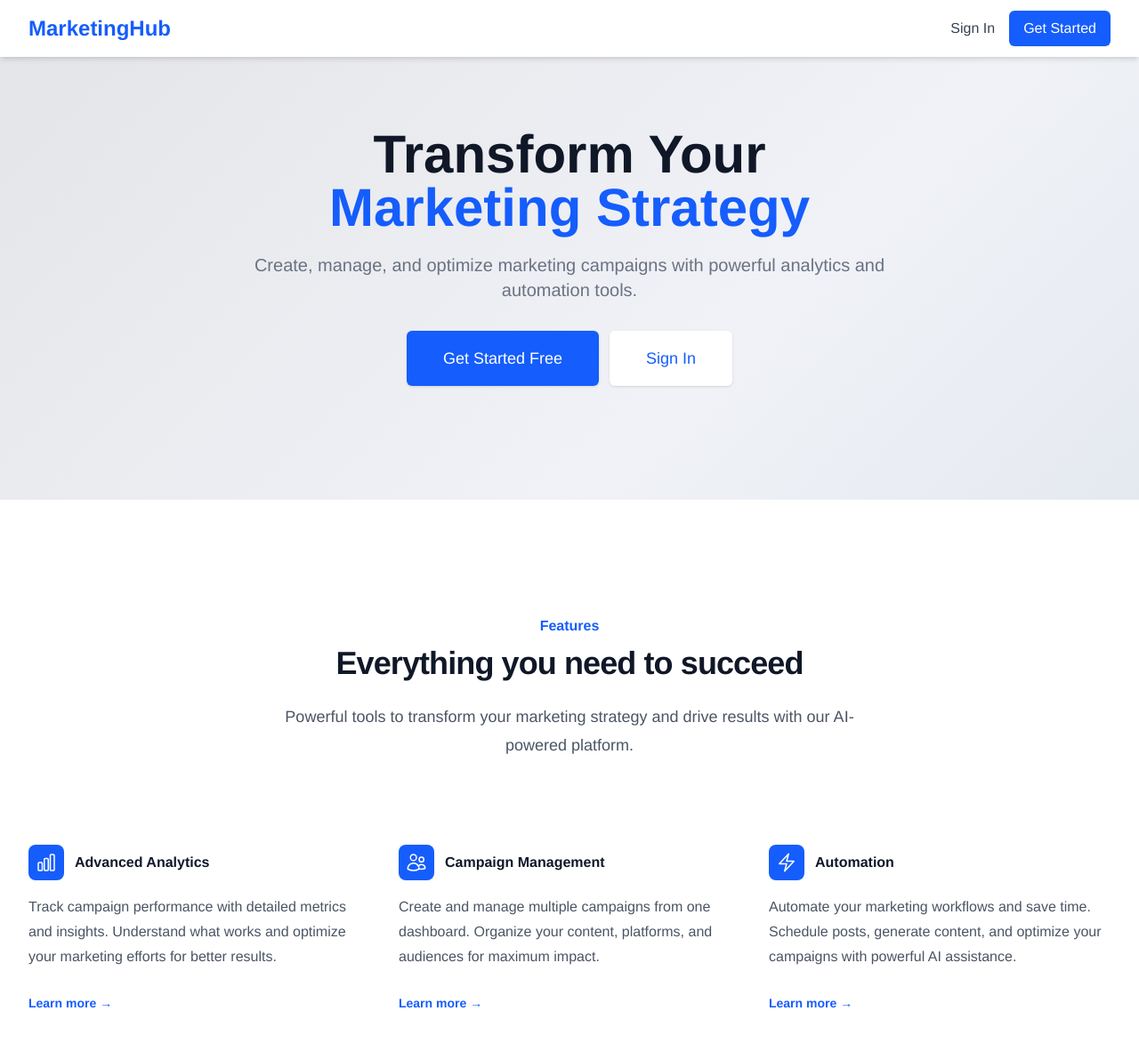
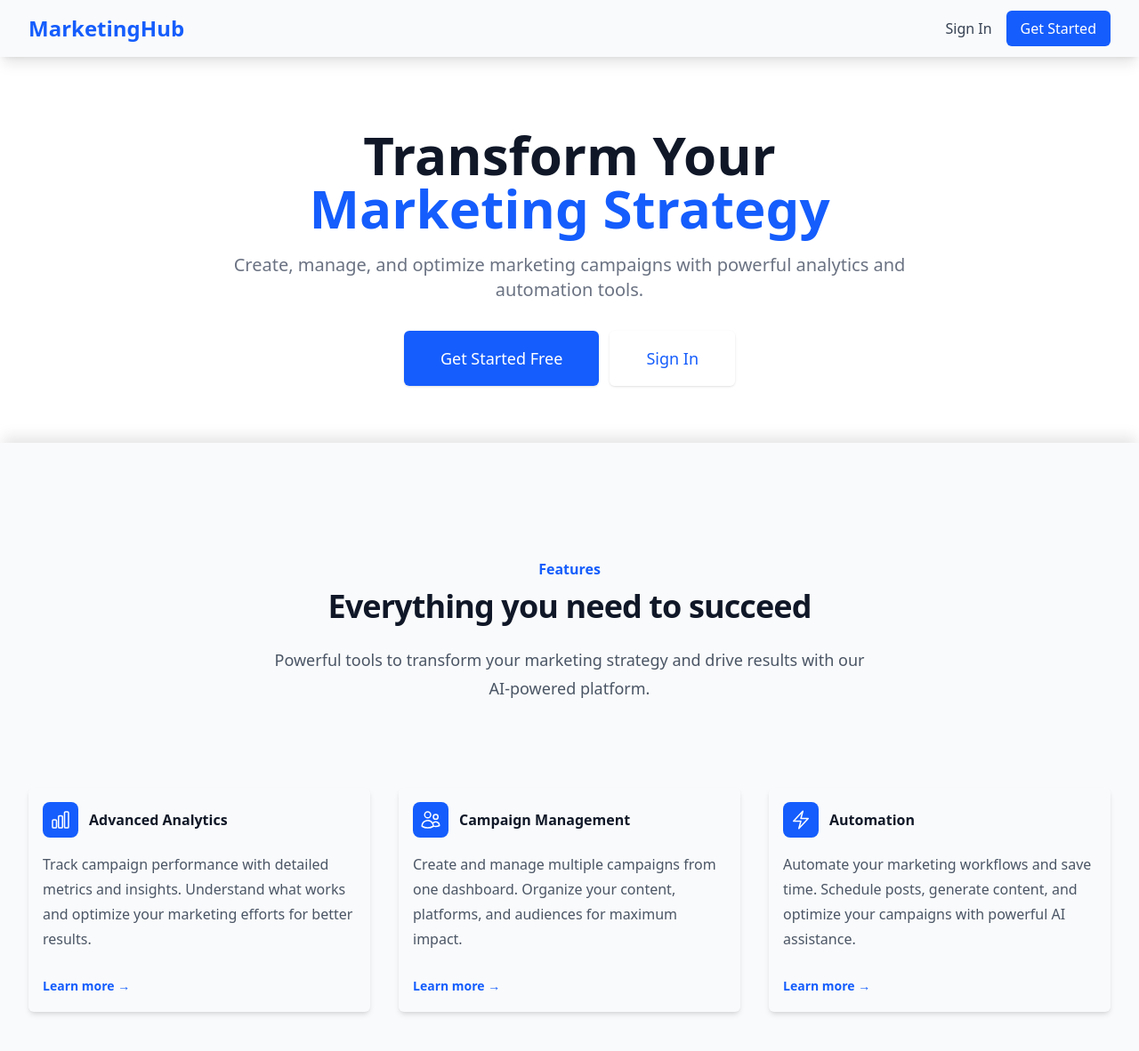
Before and after one commit to Zeaxanthin80/nextjs-boilerplate, a Next.js app: page / in a window 1280 px wide. Shown: the top 1182 px of the page at 89% size. Built offline with nearby package versions, Linux system fonts and the light colour scheme; no server answers.

Commit message:
style: update background colors and add shadows for improved UI consistency

```diff
--- a/app/globals.css
+++ b/app/globals.css
@@ -1,7 +1,7 @@
 @import "tailwindcss";
 
 /* Animated gradient background */
-@keyframes gradient {
+/* @keyframes gradient {
   0% {
     background-position: 0% 50%;
   }
@@ -14,14 +14,14 @@
 }
 
 body {
-  background: linear-gradient(-45deg, #b3c4cd, #f0f2f7, #cdcccc, #eef2fc);
+  background: linear-gradient(-45deg, #696b6c, #f0f2f7, #424242, #eef2fc);
   background-size: 400% 400%;
-  animation: gradient 15s ease infinite;
+  animation: gradient 15s ease-in-out infinite;
   position: relative;
   color: var(--foreground);
   font-family: Helvetica, Arial, sans-serif;
   min-height: 100vh;
-}
+} */
 
 /* Fix for form inputs to have proper white backgrounds */
 input[type="text"],
--- a/app/page.tsx
+++ b/app/page.tsx
@@ -7,7 +7,7 @@ export default async function Home() {
   return (
     <div className="min-h-screen">
       {/* Navigation */}
-      <nav className="bg-white shadow-md">
+      <nav className="bg-gray-50 shadow-lg">
         <div className="max-w-7xl mx-auto px-4 sm:px-6 lg:px-8">
           <div className="flex justify-between h-16">
             <div className="flex items-center">
@@ -91,11 +91,9 @@ export default async function Home() {
           </div>
         </div>
       </div>
-      {/* Add spacing div to create gap */}
-      <div className="h-16"></div>
 
       {/* Features Section */}
-      <div className="bg-white py-24 sm:py-32">
+      <div className="bg-gray-50 py-24 sm:py-32 shadow-[0px_-10px_15px_-3px_rgba(0,0,0,0.1)]">
         <div className="mx-auto max-w-7xl px-6 lg:px-8">
           <div className="mx-auto max-w-2xl lg:text-center">
             <h2 className="text-base font-semibold leading-7 text-blue-600">
@@ -111,7 +109,7 @@ export default async function Home() {
           </div>
           <div className="mx-auto mt-16 max-w-2xl sm:mt-20 lg:mt-24 lg:max-w-none">
             <dl className="grid max-w-xl grid-cols-1 gap-x-8 gap-y-16 lg:max-w-none lg:grid-cols-3">
-              <div className="flex flex-col">
+              <div className="flex flex-col p-4 shadow-md  rounded-md">
                 <dt className="flex items-center gap-x-3 text-base font-semibold leading-7 text-gray-900">
                   <div className="h-10 w-10 flex items-center justify-center rounded-lg bg-blue-600 text-white">
                     <svg
@@ -148,7 +146,7 @@ export default async function Home() {
                 </dd>
               </div>
 
-              <div className="flex flex-col">
+              <div className="flex flex-col p-4 shadow-md  rounded-md">
                 <dt className="flex items-center gap-x-3 text-base font-semibold leading-7 text-gray-900">
                   <div className="h-10 w-10 flex items-center justify-center rounded-lg bg-blue-600 text-white">
                     <svg
@@ -185,7 +183,7 @@ export default async function Home() {
                 </dd>
               </div>
 
-              <div className="flex flex-col">
+              <div className="flex flex-col p-4 shadow-md  rounded-md">
                 <dt className="flex items-center gap-x-3 text-base font-semibold leading-7 text-gray-900">
                   <div className="h-10 w-10 flex items-center justify-center rounded-lg bg-blue-600 text-white">
                     <svg
```
